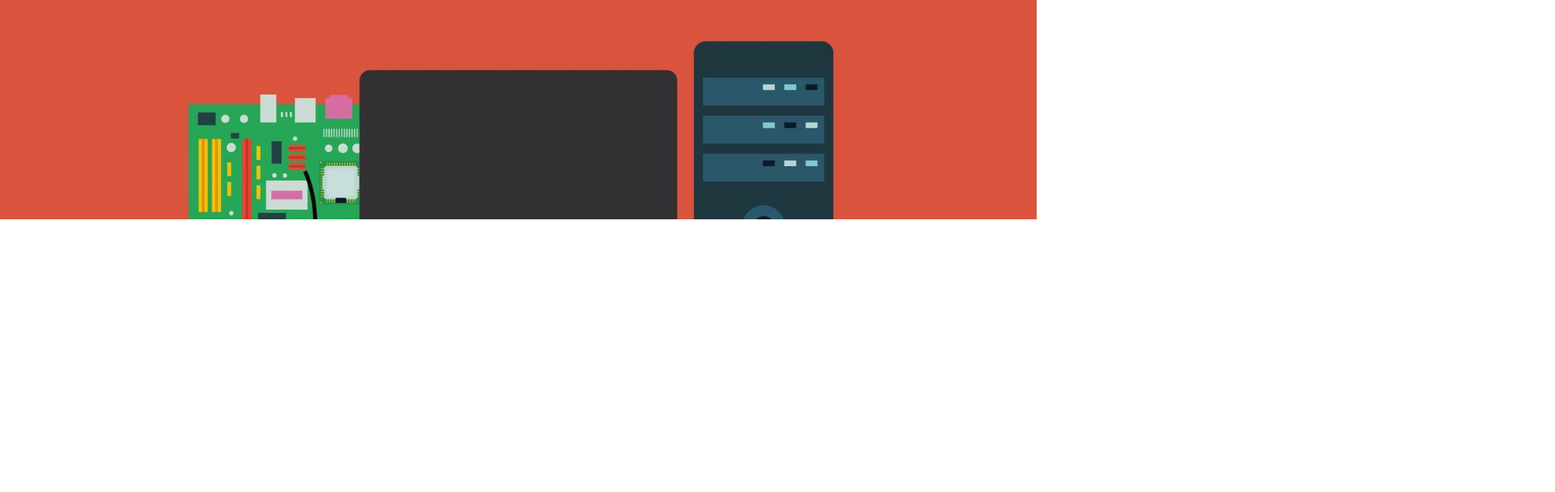
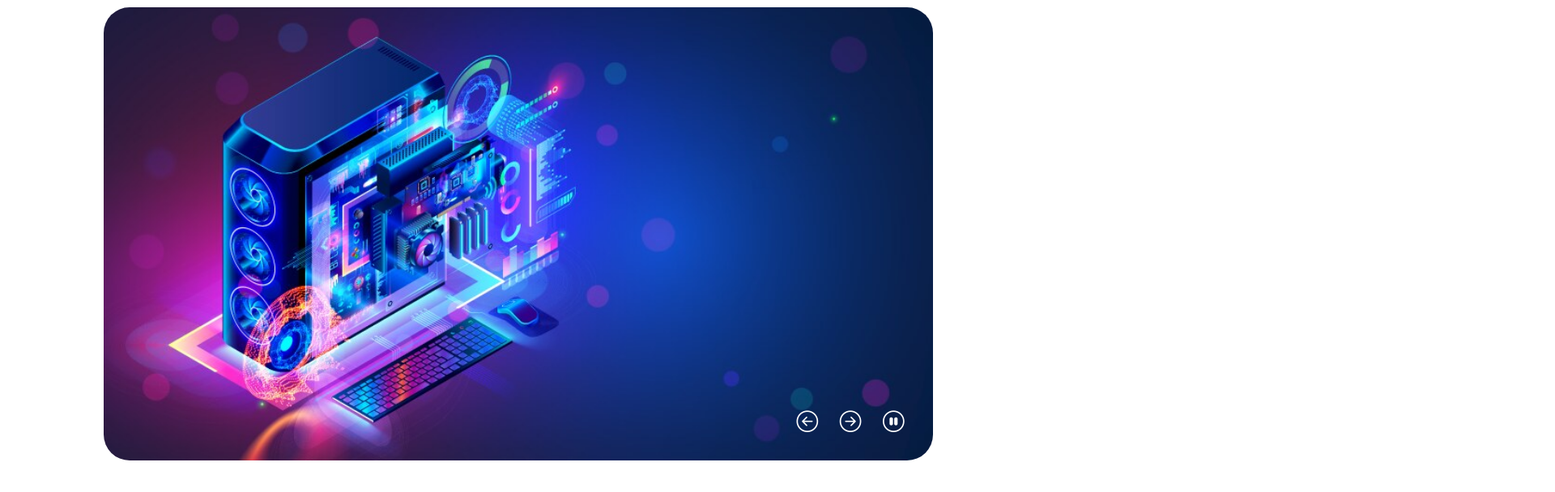
Before and after one commit to mervesenyigit/Basic-Ecommerce-Site, a React (Create React App) app: page / in a window 1280 px wide. Shown: the part 246-854 px from the top of the page at 81% size, 1920 px wide, since content can reach past the window. Before the commit the page ends 800 px from the top, so only its background shows below. Built offline with nearby package versions, Linux system fonts and the light colour scheme.

Commit message:
Added slider functionality with auto-play, pause/play control, and image validation

```diff
--- a/package.json
+++ b/package.json
@@ -14,7 +14,7 @@
   "scripts": {
     "start": "concurrently \"npm run react\" \"npm run server\"",
     "react": "react-scripts start",
-    "server": "json-server --watch db.json --port 5000",
+    "server": "json-server --watch src/data/db.json --port 5000",
     "build": "react-scripts build",
     "test": "react-scripts test",
     "eject": "react-scripts eject"
@@ -39,6 +39,7 @@
     ]
   },
   "devDependencies": {
-    "concurrently": "^9.1.2"
+    "concurrently": "^9.1.2",
+    "json-server": "^1.0.0-beta.3"
   }
 }
--- a/src/components/Button.js
+++ b/src/components/Button.js
@@ -2,12 +2,12 @@
 import React from 'react';
 import './Button.css';
 
-const Button = ({ backgroundColor, onClick, children ,color,borderRadius = '5px' ,cursor}) => {
+const Button = ({ backgroundColor, onClick, children ,color,borderRadius ,cursor}) => {
   return (
     <button
     className="custom-button"
       onClick={onClick}
-      style={{ color:color,backgroundColor: backgroundColor, padding: '10px 20px', border: 'none', borderRadius:borderRadius ,cursor:cursor }}
+      style={{ color:color,backgroundColor: backgroundColor, padding: '10px 20px', border: 'none', borderRadius: borderRadius || '5px' ,cursor:cursor }}
     >
       {children}
     </button>
--- a/src/components/Home.js
+++ b/src/components/Home.js
@@ -6,24 +6,52 @@ import React, { useState, useEffect } from "react";
 const Home = () => {
      // Slider için aktif index yönetimi
   const [currentSlide, setCurrentSlide] = useState(0);
+  const [slideInterval, setSlideInterval] = useState(null);
+  const [display, setDisplay] = useState("block");
 
 
   useEffect(() => {
-    const slideInterval = setInterval(() => {
+    const interval = setInterval(() => {
       setCurrentSlide((prevSlide) =>
         prevSlide === data.slider.length - 1 ? 0 : prevSlide + 1
+
       );
-    }, 3000);
-    return () => clearInterval(slideInterval); // Component unmount olduğunda interval'ı temizler
-}, []);
+
+    }, 1000);
+
+    if (display === "none" && slideInterval) {
+      clearInterval(slideInterval);
+      setSlideInterval(null);
+    } else {
+      setSlideInterval(interval); // interval sadece display "none" değilse set edilir
+    }
+
+    return () => clearInterval(interval);
+  }, [display]);
+
+  const pauseSlider = () => {
+    if (slideInterval) {
+      clearInterval(slideInterval);
+      setSlideInterval(null);
+    }
+
+    else {
+      const interval = setInterval(() => {
+        setCurrentSlide((prevSlide) =>
+          prevSlide === data.slider.length - 1 ? 0 : prevSlide + 1
+        );
+      }, 3000);
+      setSlideInterval(interval);
+    }
+  };
 
 
     return (
         <div>
 
         <header>
-          <h1>{data.header.title}</h1>
-          <p>{data.header.subtitle}</p>
+          <h1 className="text-center">{data.header.title}</h1>
+          <p style={{ display: "flex", flexWrap: "wrap" ,justifyContent:'center'}}>{data.header.subtitle}</p>
         </header>
 
 
@@ -34,15 +62,27 @@ const Home = () => {
             className={`slide ${index === currentSlide ? "active" : ""}`}
             style={{
               backgroundImage: `url(${slide.image})`,
-              display: index === currentSlide ? 'block' : 'none'  // active slide sadece görünür
+              display: index === currentSlide ? 'block' : 'none'
             }}
           >
             <img src={slide.image} alt={slide.alt} />
           </div>
         ))}
+
+
       </div>
 
-
+      <div className="slider-buttons">
+          <Button borderRadius="0" backgroundColor="#04BFBF" color="white" onClick={() => setCurrentSlide((prevSlide) => prevSlide - 1)}>
+          <i className="bi bi-arrow-left-circle"></i>
+          </Button>
+          <Button    backgroundColor="#04BFBF" color="white" onClick={() => setCurrentSlide((prevSlide) => prevSlide + 1)}>
+          <i className="bi bi-arrow-right-circle"></i>
+          </Button>
+          <Button backgroundColor="#04BFBF" color="white" onClick={pauseSlider}>
+          <i className={slideInterval ? "bi bi-pause-circle" : "bi bi-play-circle"}></i>
+          </Button>
+        </div>
       </div>
       );
 }
--- a/src/data/db.json
+++ b/src/data/db.json
@@ -28,7 +28,7 @@
       "id": 1,
       "name": "Telefon",
       "price": 1000,
-      "image": "src/images/computer.jpg",
+      "image": "https://picsum.photos/150?random=1",
       "piece": 1
     },
     {
--- a/src/index.css
+++ b/src/index.css
@@ -15,25 +15,51 @@ code {
 
 .slider-container {
   position: relative;
-  width: 100%;
-  height: 300px; /* Slider yüksekliği */
+  width: 80vw; /* Sayfanın %80'ini kaplasın, %20 boşluk bıraksın */
+  height: 70vh;
+  margin: 5vh auto; /* Üstten ve alttan biraz boşluk bırakıp ortala */
   overflow: hidden;
+  border-radius: 2em; /* Kenarları yumuşat */
 }
 
 .slide {
   position: absolute;
+  top: 0;
+  left: 0;
   width: 100%;
   height: 100%;
+  opacity: 0;
   transition: opacity 1s ease-in-out;
-  opacity: 0; /* Başlangıçta gizli */
 }
 
 .slide.active {
-  opacity: 1; /* Aktif slayt görünür */
+  opacity: 1;
 }
 
-img {
+.slide img {
   width: 100%;
   height: 100%;
-  object-fit: cover;
+  object-fit:cover;
 }
+.slider-buttons{
+  position: absolute;
+  top: 96%;
+  left: 0;
+  right: -62%;
+  display: flex;
+  justify-content: center;
+  transform: translateY(-50%);
+}
+.slider-buttons button{
+
+  border: none;
+  width: 0 !important;
+  padding: 0 !important;
+  margin: 2em;
+  cursor: pointer;
+  transition: background 0.3s ease-in-out;
+}
+.slider-buttons i{
+  font-size: 2em;
+  color: white;
+}
```
Also changed, not shown: 1 other file (tests, documents, lock files or other folders).
